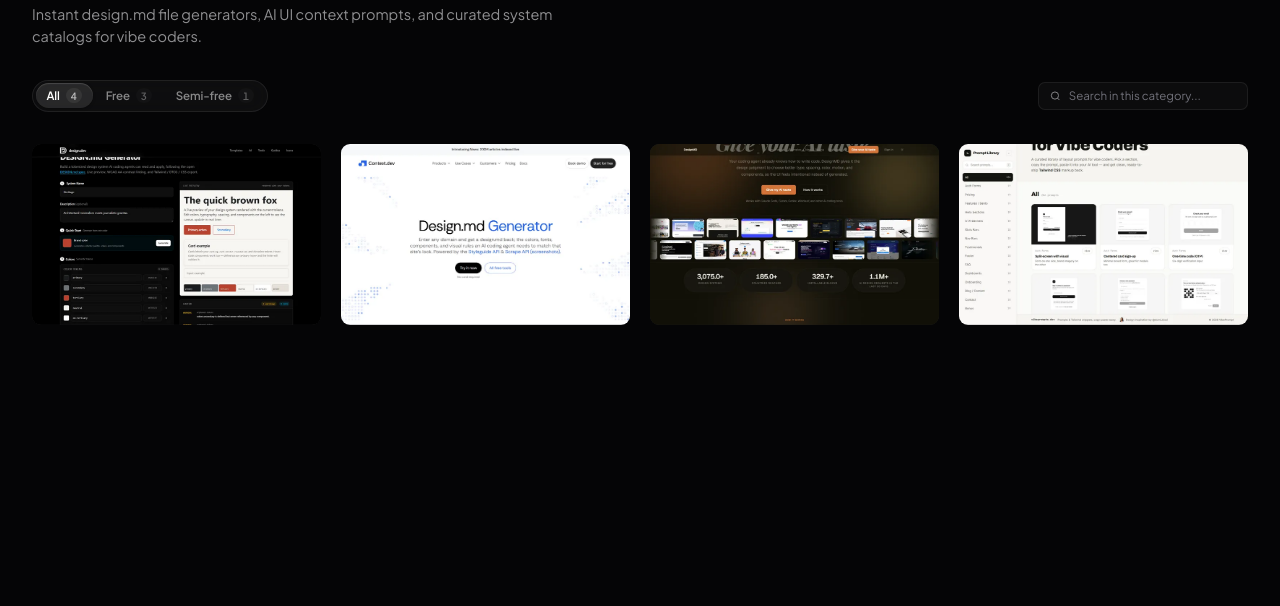
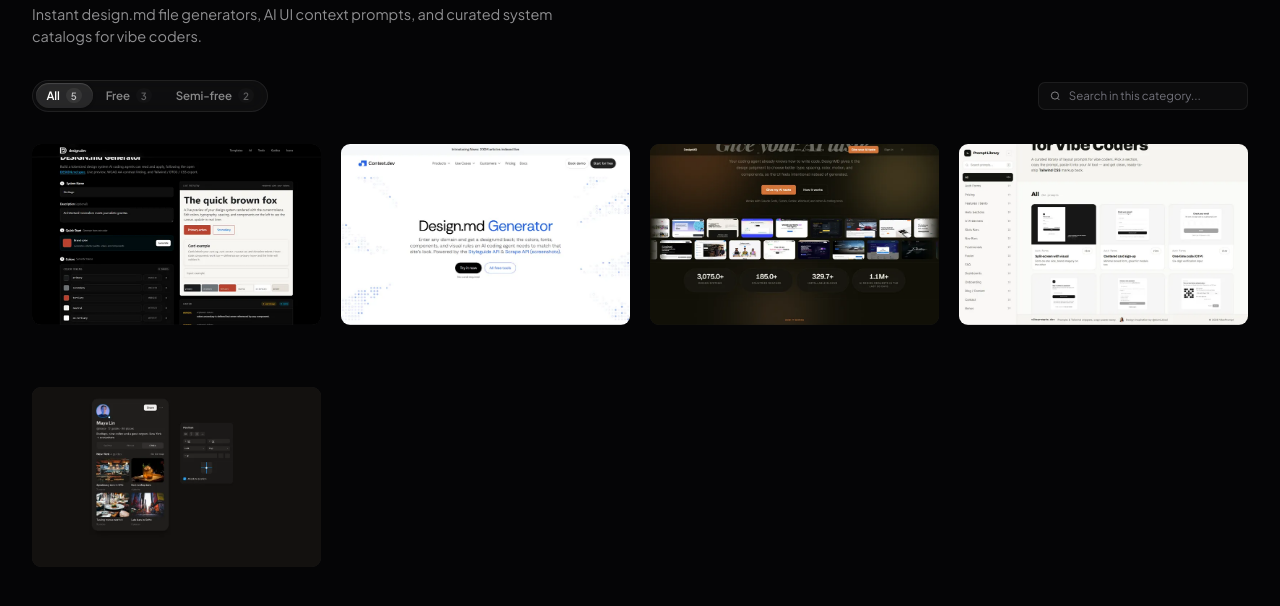
Before and after one commit to miqdadbadjuber/style-ui, a website: page design-md/index.html in a window 1280 px wide. Shown: the part 140-746 px from the top of the page. Drawn offline with nearby package versions, Linux system fonts and the light colour scheme.

Commit message:
feat: add Kite to Design.md Generators

```diff
--- a/design-md/index.html
+++ b/design-md/index.html
@@ -805,9 +805,9 @@
     <div class="subpage-toolbar">
       <div class="t-tabs" role="tablist" id="categoryTabs">
         <span class="t-tabs-pill" aria-hidden="true"></span>
-        <button class="t-tab" role="tab" aria-selected="true" data-filter="all"><span>All</span> <span class="tab-badge">4</span></button>
+        <button class="t-tab" role="tab" aria-selected="true" data-filter="all"><span>All</span> <span class="tab-badge">5</span></button>
         <button class="t-tab" role="tab" aria-selected="false" data-filter="Free"><span>Free</span> <span class="tab-badge">3</span></button>
-        <button class="t-tab" role="tab" aria-selected="false" data-filter="Semi-free"><span>Semi-free</span> <span class="tab-badge">1</span></button>
+        <button class="t-tab" role="tab" aria-selected="false" data-filter="Semi-free"><span>Semi-free</span> <span class="tab-badge">2</span></button>
       </div>
 
       <div class="search-box-wrap">
@@ -863,6 +863,18 @@
             <span class="card-meta-title">Vibe Prompts</span>
           </div>
           <span class="price-badge free">Free</span>
+        </div>
+      </a>
+      <a href="https://kite.new/docs/tutorials/design-md" target="_blank" rel="noopener noreferrer" class="g4-card" data-status="Semi-free" data-name="kite">
+        <div class="g4-pic">
+          <img decoding="async" src="../assets/previews/kite.webp" alt="Kite preview" class="card-preview-img" loading="lazy" onerror="this.onerror=null; this.src='https://image.thum.io/get/width/1440/crop/900/noanimate/https://kite.new';">
+        </div>
+        <div class="card-meta">
+          <div class="card-meta-left">
+            <img decoding="async" src="../assets/logos/kite.webp" alt="Kite logo" class="card-meta-avatar" loading="lazy" onerror="this.onerror=null; this.src='https://www.google.com/s2/favicons?domain=kite.new&sz=128';">
+            <span class="card-meta-title">Kite</span>
+          </div>
+          <span class="price-badge semi-free">Semi-free</span>
         </div>
       </a>
       <div class="empty-state" id="emptyState" role="status" aria-live="polite">No tools found matching your search.</div>
```
Also changed, not shown: README.md, assets/logos/kite.webp (added), assets/previews/kite.webp (added).
